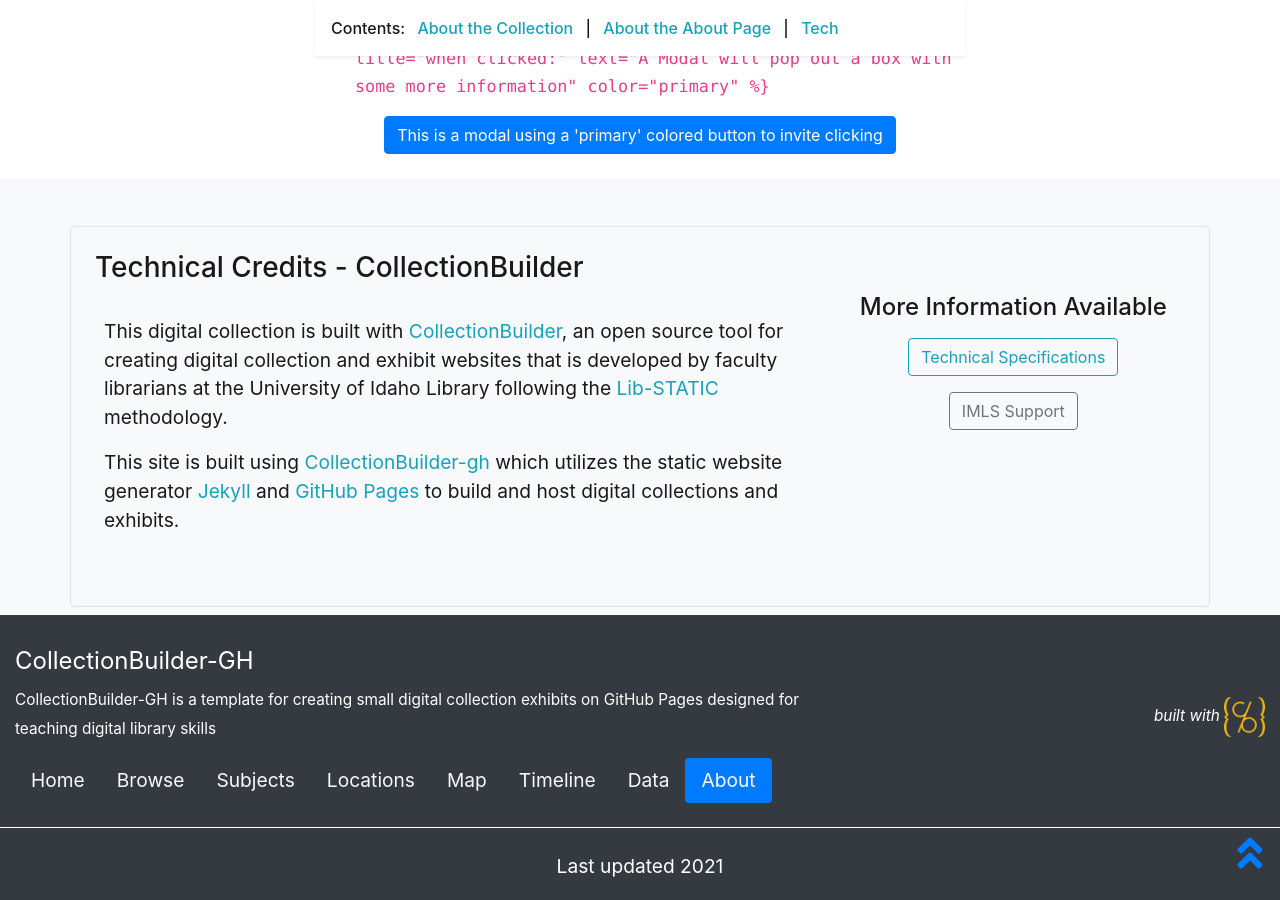
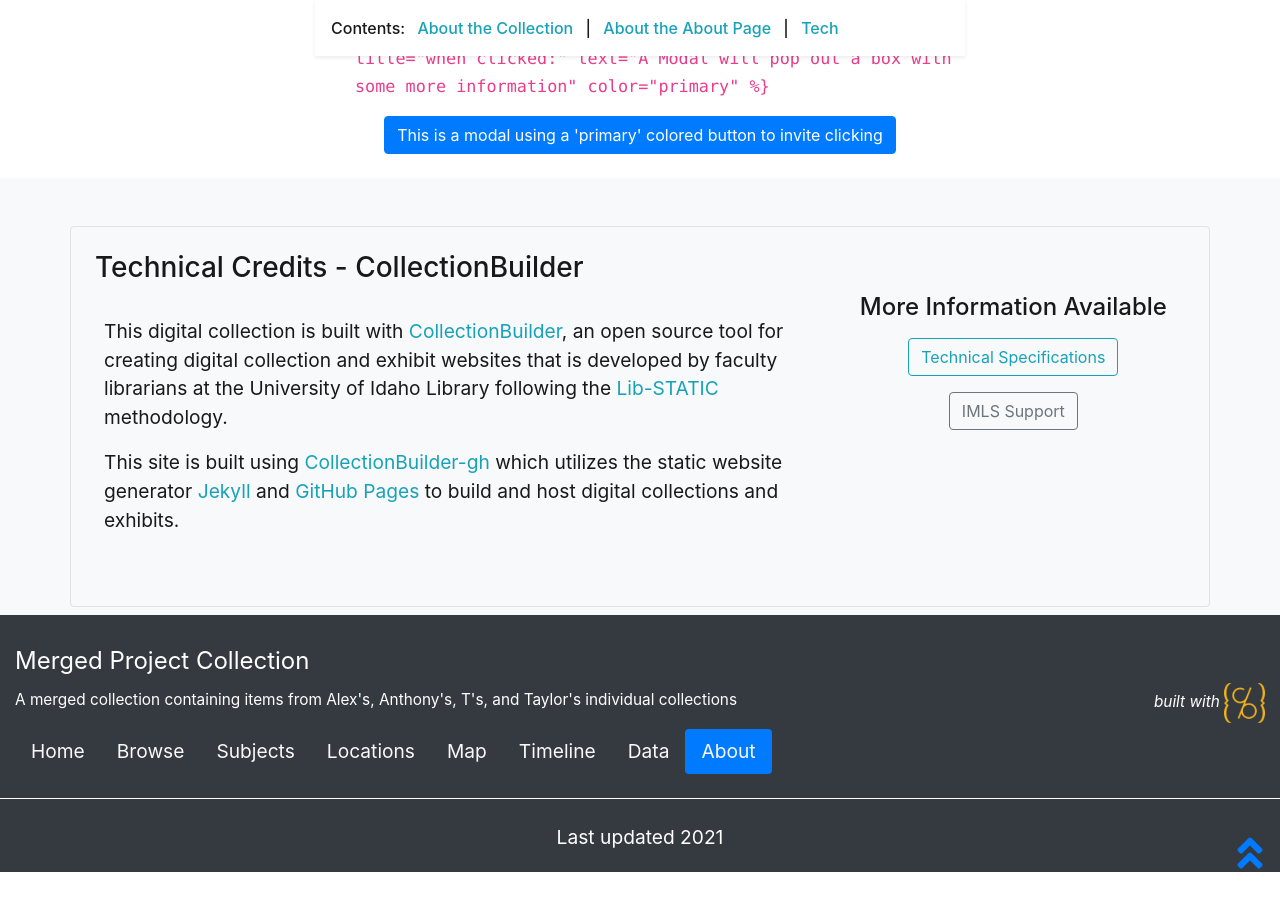
Before and after one commit to hamilton-scholarship/Merged-Intern-CB, a Jekyll site: the page built from pages/about.md, in a window 1280 px wide and 900 px high, scrolled down 5607 px. Built offline with Jekyll 4.4.1, drawn with Linux system fonts in a browser that asks for light colours; after the commit the page ends 6479 px from its top, so only the background shows below that; some of the changed text lies outside the part shown.

Commit message:
Title, tagline, description

```diff
--- a/_config.yml
+++ b/_config.yml
@@ -20,12 +20,12 @@
 # SITE SETTINGS
 #
 # title of site appears in banner
-title: CollectionBuilder-GH
+title: Merged Project Collection
 # tagline, a short phrase that will appear throughout the site in the top banner
-tagline: a template for creating simple digital exhibits
+tagline: an experiment on having multiple projects
 # description appears in meta tags and other locations
 # this description might appear in search result lists, keep around 160 characters max
-description: "CollectionBuilder-GH is a template for creating small digital collection exhibits on GitHub Pages designed for teaching digital library skills"
+description: "A merged collection containing items from Alex's, Anthony's, T's, and Taylor's individual collections"
 # creator of the digital collection, to appear in meta tags; we typically use our GitHub usernames but feel free to just use your name
 author: CollectionBuilder
 
```
